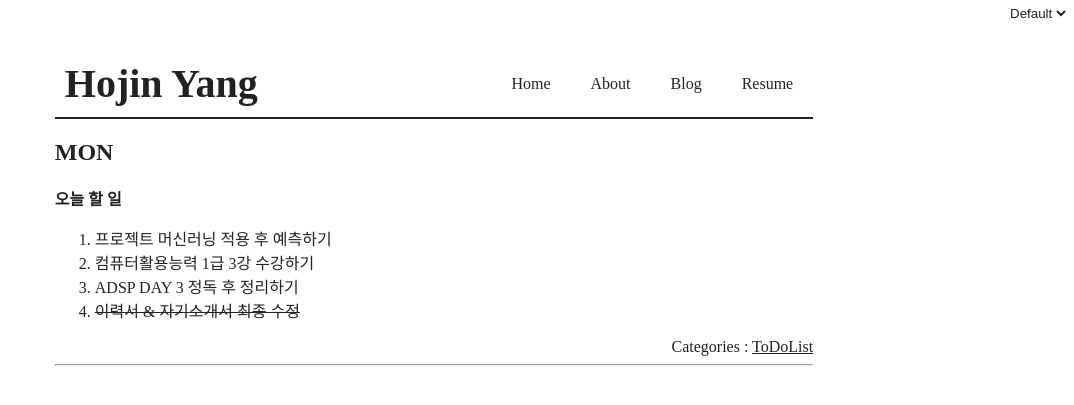
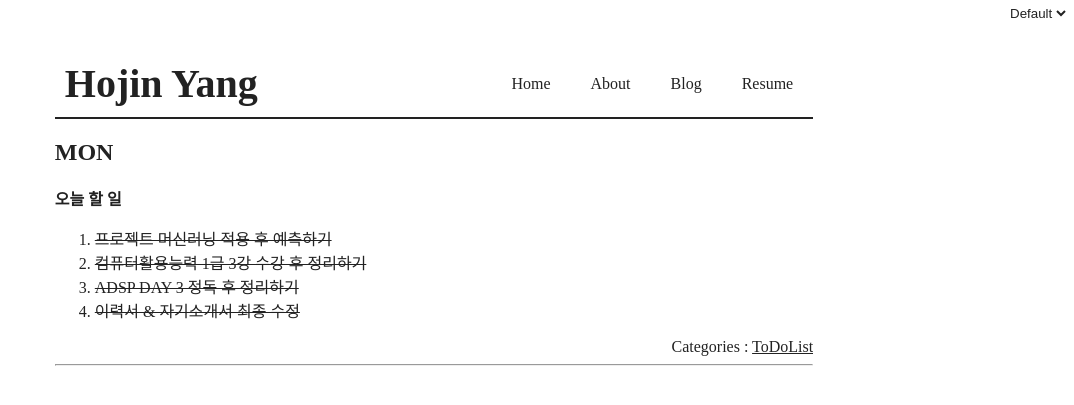
Before and after one commit to hogoood/hogoood.github.io, a Jekyll site: the page built from _posts/2020-10-26-mon.md, in a window 1280 px wide. Shown: the top 405 px of the page, without its empty margins (206-1280 px from the left). Built offline with Jekyll 4.4.1, drawn with Linux system fonts in a browser that asks for light colours; comment, search, counter and statistics services are not loaded.

Commit message:
All done

```diff
--- a/_posts/2020-10-26-mon.md
+++ b/_posts/2020-10-26-mon.md
@@ -8,7 +8,7 @@ categories: [ToDoList]
 
 **오늘 할 일**
 
-  1. 프로젝트 머신러닝 적용 후 예측하기
-  2. 컴퓨터활용능력 1급 3강 수강하기
-  3. ADSP DAY 3 정독 후 정리하기
+  1. ~~프로젝트 머신러닝 적용 후 예측하기~~
+  2. ~~컴퓨터활용능력 1급 3강 수강 후 정리하기~~
+  3. ~~ADSP DAY 3 정독 후 정리하기~~
   4. ~~이력서 & 자기소개서 최종 수정~~
```
